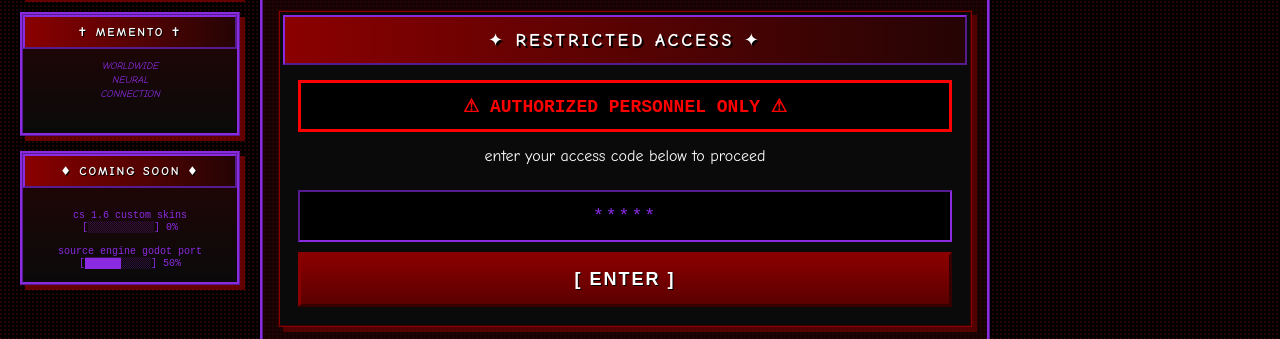
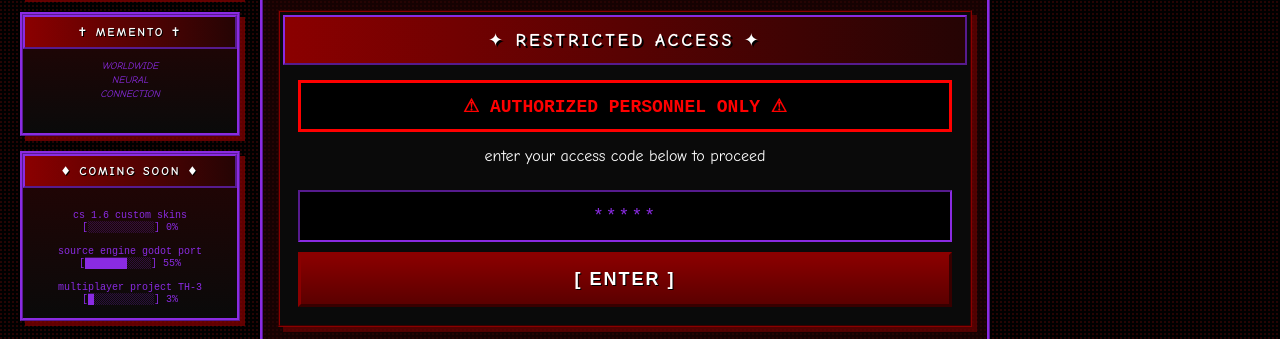
Before and after one commit to halfamax/nineangels, a plain HTML site: page index.html in a window 1280 px wide. Shown: the part 411-750 px from the top of the page. Drawn offline with Linux system fonts and the light colour scheme.

Commit message:
Update index.html
added things to coming soon

```diff
--- a/index.html
+++ b/index.html
@@ -487,7 +487,10 @@ cs 1.6 custom skins
 [░░░░░░░░░░░] 0%
 
 source engine godot port
-[██████░░░░░] 50%
+[███████░░░░] 55%
+
+multiplayer project TH-3
+[█░░░░░░░░░░] 3%
 </div>
 </div>
 </div>
```
